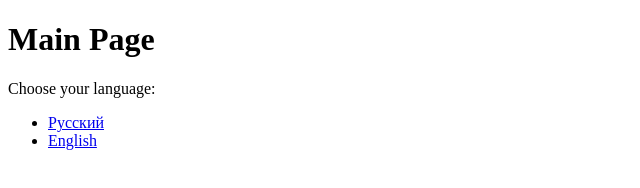
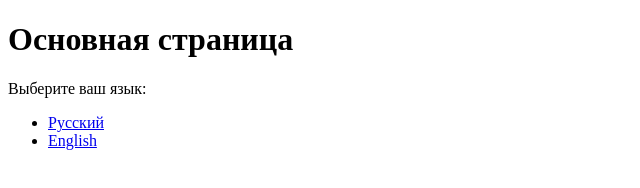
Before and after one commit to Midemm/website, a plain HTML site: page index.html in a window 1280 px wide. Shown: the whole page, without its empty margins (0-640 px from the left). Drawn offline with Linux system fonts and the light colour scheme.

Commit message:
Update index.html

```diff
--- a/index.html
+++ b/index.html
@@ -3,11 +3,11 @@
 <head>
     <meta charset="UTF-8">
     <meta name="viewport" content="width=device-width, initial-scale=1.0">
-    <title>Main Page</title>
+    <title>Основная страница</title>
 </head>
 <body>
-    <h1>Main Page</h1>
-    <p>Choose your language:</p>
+    <h1>Основная страница</h1>
+    <p>Выберите ваш язык:</p>
     <ul>
         <li><a href="ru/index.html">Русский</a></li>
         <li><a href="en/index.html">English</a></li>
```
